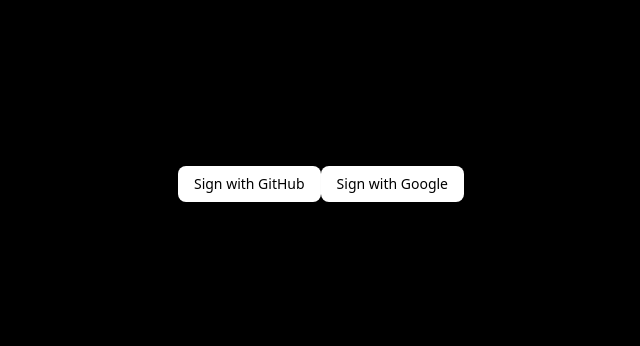
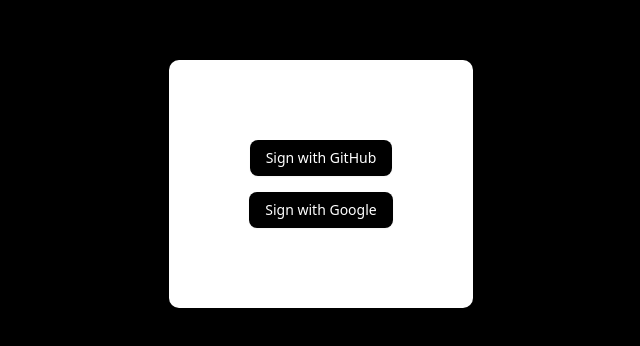
Before and after one commit to ramgopal-reddy/Supabase-Auth-SetUp, a React (Vite) app: page / in a window 1280 px wide. Shown: the part 216-562 px from the top of the page, without its empty margins (319-959 px from the left). Built offline with nearby package versions, Linux system fonts and the light colour scheme; no server answers.

Commit message:
Update Home.tsx

```diff
--- a/src/Home.tsx
+++ b/src/Home.tsx
@@ -23,11 +23,11 @@
                     </Button>
                 </div>
             ):(
-                <div>
-            <Button onClick={signInWithGitHub} className="bg-white text-black hover:bg-white-200">
+                <div className="bg-white p-20 rounded-lg flex flex-col items-center justify-center gap-4">
+            <Button onClick={signInWithGitHub} className="bg-black text-white hover:bg-white-200">
                 Sign with GitHub
             </Button>
-            <Button onClick={signInWithGoogle} className="bg-white text-black hover:bg-white-200">
+            <Button onClick={signInWithGoogle} className="bg-black text-white hover:bg-white-200">
             Sign with Google
             </Button>
             </div>
```
